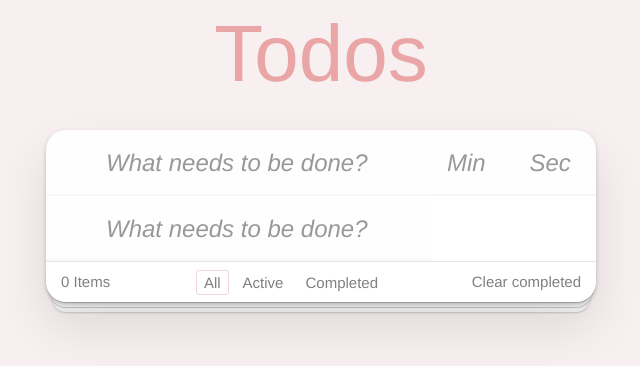
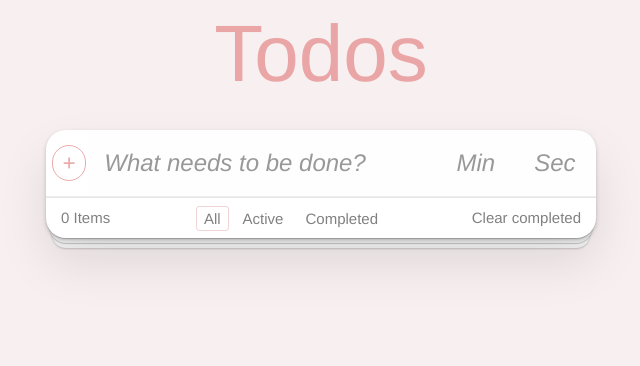
Before and after one commit to Sawatary/todolist_v2, a React (Vite) app: page / in a window 1280 px wide. Shown: the top 366 px of the page, without its empty margins (319-959 px from the left). Built offline with nearby package versions, Linux system fonts and the light colour scheme.

Commit message:
bol i stradaniya

```diff
--- a/index.html
+++ b/index.html
@@ -4,7 +4,7 @@
     <meta charset="UTF-8" />
     <meta name="viewport" content="width=device-width, initial-scale=1.0" />
     <link rel="icon" href="./tasklist.png" />
-    <title>TodoApp + Timer</title>
+    <title>TodoList</title>
   </head>
   <body>
     <div id="root"></div>
--- a/package.json
+++ b/package.json
@@ -9,10 +9,13 @@
     "lint": "eslint . --ext js,jsx --report-unused-disable-directives --max-warnings 0",
     "lint:fix": "eslint . --ext .js,.jsx --fix",
     "format": "prettier --write \"**/*.{js,jsx,json,css,md}\"",
-    "preview": "vite preview"
+    "preview": "vite preview",
+    "prepare": "husky install"
   },
   "dependencies": {
     "@babel/eslint-parser": "^7.25.1",
+    "@fortawesome/free-solid-svg-icons": "^6.6.0",
+    "@fortawesome/react-fontawesome": "^0.2.2",
     "date-fns": "^4.0.0-beta.1",
     "prop-types": "^15.8.1",
     "react": "^18.2.0",
@@ -34,6 +37,7 @@
     "eslint-plugin-react": "^7.34.1",
     "eslint-plugin-react-hooks": "^4.6.0",
     "eslint-plugin-react-refresh": "^0.4.6",
+    "husky": "^8.0.0",
     "prettier": "^3.3.3",
     "vite": "^5.2.0"
   }
--- a/src/App.jsx
+++ b/src/App.jsx
@@ -1,4 +1,4 @@
-import React, { useState } from 'react';
+import React, { useEffect, useState } from 'react';
 
 import NewTaskForm from './components/NewTaskForm/NewTaskForm';
 import TaskList from './components/TaskList/TaskList';
@@ -9,18 +9,41 @@ const App = () => {
   const [items, setItems] = useState([]);
   const [filter, setFilter] = useState('All');
 
-  const deleteTask = (id) => {
-    setItems((items) => items.filter((item) => item.id !== id));
-  };
-
-  const addTask = (value) => {
+  const addTask = (value, timeInSeconds) => {
     const newTask = {
       body: value,
-      id: items.length + 1,
+      timeLeft: timeInSeconds,
+      id: Date.now(),
       checked: false,
+      paused: false,
       date: new Date(),
     };
     setItems((prevItems) => [...prevItems, newTask]);
+  };
+
+  useEffect(() => {
+    const timer = setInterval(() => {
+      tick();
+    }, 1000);
+
+    return () => clearInterval(timer);
+  }, [items]);
+
+  const tick = () => {
+    setItems((prevTasks) =>
+      prevTasks.map((task) => {
+        if (task.paused) return task; // Не уменьшаем таймер, если задача приостановлена
+        if (task.timeLeft > 0) {
+          return { ...task, timeLeft: task.timeLeft - 1 };
+        } else {
+          return { ...task, checked: true }; // Устанавливаем статус задачи как выполненную
+        }
+      })
+    );
+  };
+
+  const deleteTask = (id) => {
+    setItems((items) => items.filter((item) => item.id !== id));
   };
 
   const toggleTask = (id) => {
@@ -48,10 +71,20 @@ const App = () => {
     setFilter(filter);
   };
 
+  const pauseTask = (id) => {
+    setItems((items) => items.map((item) => (item.id === id ? { ...item, paused: !item.paused } : item)));
+  };
+
   return (
     <div className="todo-app">
       <NewTaskForm onTaskAdd={addTask} />
-      <TaskList todos={filteredTask()} onDelete={deleteTask} onToggle={toggleTask} editItem={editTask} />
+      <TaskList
+        todos={filteredTask()}
+        onDelete={deleteTask}
+        onToggle={toggleTask}
+        editItem={editTask}
+        pauseTask={pauseTask}
+      />
       <Footer
         lefts={items.filter((item) => !item.checked).length}
         filter={filter}
--- a/src/components/NewTaskForm/NewTaskForm.jsx
+++ b/src/components/NewTaskForm/NewTaskForm.jsx
@@ -1,30 +1,57 @@
 import React, { useState } from 'react';
 import PropTypes from 'prop-types';
+import { FontAwesomeIcon } from '@fortawesome/react-fontawesome';
+import { faPlus } from '@fortawesome/free-solid-svg-icons';
 
 const NewTaskForm = ({ placeholder, title, onTaskAdd }) => {
   const [value, setValue] = useState('');
+  const [minutes, setMinutes] = useState('');
+  const [seconds, setSeconds] = useState('');
 
   const handleInputChange = (event) => {
     setValue(event.target.value);
   };
 
+  const handleMinutesChange = (event) => {
+    setMinutes(event.target.value);
+  };
+
+  const handleSecondsChange = (event) => {
+    setSeconds(event.target.value);
+  };
+
   const handleSubmit = (event) => {
+    const totalSeconds = parseInt(minutes || 0) * 60 + parseInt(seconds || 0);
     event.preventDefault();
     if (value.trim()) {
-      onTaskAdd(value);
+      onTaskAdd(value, totalSeconds);
       setValue('');
     }
   };
 
   return (
-    <form onSubmit={handleSubmit} className="header">
+    <form onSubmit={handleSubmit} className="header new-todo-form">
       <h1>{title}</h1>
-      <form className="new-todo-form">
-        <input className="new-todo" placeholder={placeholder} onChange={handleInputChange} value={value} />
-        <input className="new-todo-form__timer" placeholder="Min" type="text" maxLength="2" />
-        <input className="new-todo-form__timer" placeholder="Sec" type="text" maxLength="2" />
-      </form>
+      <button className="button" type="submit" onClick={handleSubmit}>
+        <FontAwesomeIcon icon={faPlus} className="icon" />
+      </button>
       <input className="new-todo" placeholder={placeholder} onChange={handleInputChange} value={value} />
+      <input
+        className="new-todo-form__timer"
+        placeholder="Min"
+        type="text"
+        maxLength="2"
+        onChange={handleMinutesChange}
+        value={minutes}
+      />
+      <input
+        className="new-todo-form__timer"
+        placeholder="Sec"
+        type="text"
+        maxLength="2"
+        onChange={handleSecondsChange}
+        value={seconds}
+      />
     </form>
   );
 };
--- a/src/components/Task/Task.jsx
+++ b/src/components/Task/Task.jsx
@@ -3,11 +3,11 @@ import { formatDistanceToNow } from 'date-fns';
 import KG from 'date-fns/locale/en-AU';
 import PropTypes from 'prop-types';
 
-const Task = ({ todo, title, onDelete, onToggle, editItem }) => {
+const Task = ({ todo, onDelete, onToggle, editItem, onPause }) => {
   const [editing, setEditing] = useState(false);
   const [editText, setEditText] = useState('');
 
-  const handleFinish = () => onToggle();
+  const handleFinish = () => onToggle(todo.id);
 
   const handleSubmit = (event) => {
     event.preventDefault();
@@ -16,17 +16,28 @@ const Task = ({ todo, title, onDelete, onToggle, editItem }) => {
     setEditing(false);
   };
 
+  const formatTime = (seconds) => {
+    const min = Math.floor(seconds / 60);
+    const sec = seconds % 60;
+    return `${min.toString().padStart(2, '0')}:${sec.toString().padStart(2, '0')}`;
+  };
+
   return (
     <li className={todo.checked ? 'completed' : editing ? 'editing' : ''}>
       <div className="view">
         <input className="toggle" type="checkbox" checked={todo.checked} onChange={handleFinish} />
         <label>
-          <span className="description">{title}</span>
-          <span className="created">{`created ${formatDistanceToNow(todo.date, {
-            includeSeconds: true,
-            locale: KG,
-            addSuffix: true,
-          })}`}</span>
+          <span className="description">{todo.body}</span>
+          <span className="created">
+            {formatDistanceToNow(todo.date, {
+              locale: KG,
+              addSuffix: true,
+            })}
+          </span>
+          <button type="button" className="pause-button" onClick={onPause}>
+            {todo.paused ? 'Resume' : 'Pause'}
+          </button>
+          <span className="timer">{formatTime(todo.timeLeft)}</span>
         </label>
         <button
           type="button"
@@ -55,10 +66,9 @@ Task.propTypes = {
     body: PropTypes.string,
     checked: PropTypes.bool,
     date: PropTypes.instanceOf(Date),
-  }),
+    paused: PropTypes.bool.isRequired,
+    timeLeft: PropTypes.number.isRequired,
+  }).isRequired,
   onDelete: PropTypes.func.isRequired,
+  onPause: PropTypes.func.isRequired,
 };
-
-Task.defaultProps = {
-  todo: {},
-};
--- a/src/components/TaskList/TaskList.jsx
+++ b/src/components/TaskList/TaskList.jsx
@@ -3,18 +3,18 @@ import PropTypes from 'prop-types';
 
 import Task from '../Task/Task';
 
-const TaskList = ({ todos, onDelete, onToggle, editItem }) => {
+const TaskList = ({ todos, onDelete, onToggle, editItem, pauseTask }) => {
   return (
     <ul className="todo-list">
       {todos.map((item) => (
         <Task
           key={item.id}
-          title={item.body}
+          todo={item}
           onDelete={() => onDelete(item.id)}
-          checked={item.checked}
-          onToggle={() => onToggle(item.id)}
+          onToggle={onToggle}
           editItem={editItem}
-          todo={item}
+          timeLeft={item.timeLeft}
+          onPause={() => pauseTask(item.id)}
         />
       ))}
     </ul>
@@ -25,7 +25,6 @@ export default TaskList;
 
 TaskList.propTypes = {
   todos: PropTypes.any,
-  changeCheck: PropTypes.func.isRequired,
   editItem: PropTypes.func.isRequired,
   deleteItem: PropTypes.func.isRequired,
 };
--- a/src/index.css
+++ b/src/index.css
@@ -117,9 +117,10 @@ body {
 .new-todo,
 .new-todo-form .new-todo-form__timer {
   padding: 16px 16px 16px 60px;
+  padding-left: 16px;
   border: none;
   background: rgba(0, 0, 0, 0.003);
-  box-shadow: inset 0 -2px 1px rgba(0, 0, 0, 0.03);
+  box-shadow: inset 0 -2px 1px rgba(0, 0, 0, 0);
 }
 
 .new-todo {
@@ -129,6 +130,10 @@ body {
 .new-todo-form .new-todo-form__timer {
   width: 15%;
   padding-left: 16px;
+}
+
+.header {
+  border-bottom: 1px solid #ededed;
 }
 
 .main {
@@ -255,11 +260,12 @@ li {
 }
 
 .todo-list li label .description {
+  max-width: 250px;
   word-break: break-all;
   display: block;
   line-height: 1.2;
   transition: color 0.4s;
-  font-weight: 400;
+  font-weight: 300;
   color: #4d4d4d;
 }
 
@@ -271,9 +277,8 @@ li {
 .todo-list li .icon {
   position: absolute;
   top: 0;
-  bottom: -3px;
+  bottom: -14px;
   width: 30px;
-  height: 40px;
   font-size: 34px;
   color: #cc9a9a;
   margin: auto 0 11px;
@@ -441,3 +446,36 @@ html .clear-completed:active {
     bottom: 10px;
   }
 }
+
+.button {
+  color: rgba(227, 130, 130, 0.67);
+  padding: 10px 10px;
+  display: inline-flex;
+  align-items: center;
+  margin: 15px 2px;
+  margin-left: 6px;
+  cursor: pointer;
+  border-radius: 20px;
+  border: 1px solid rgba(227, 130, 130, 0.67);
+}
+
+.pause-button {
+  margin-left: 10px;
+  background-color: #ff6347;
+  color: white;
+  border: none;
+  border-radius: 8px;
+  padding: 4px 8px;
+  font-size: 12px;
+  cursor: pointer;
+  transition: background-color 0.3s ease;
+}
+
+.pause-button:hover {
+  background-color: #ff4500;
+}
+
+.timer {
+  margin-left: 10px;
+  font-weight: bold;
+}
```
Also changed, not shown: 2 other files (tests, documents, lock files or other folders).
